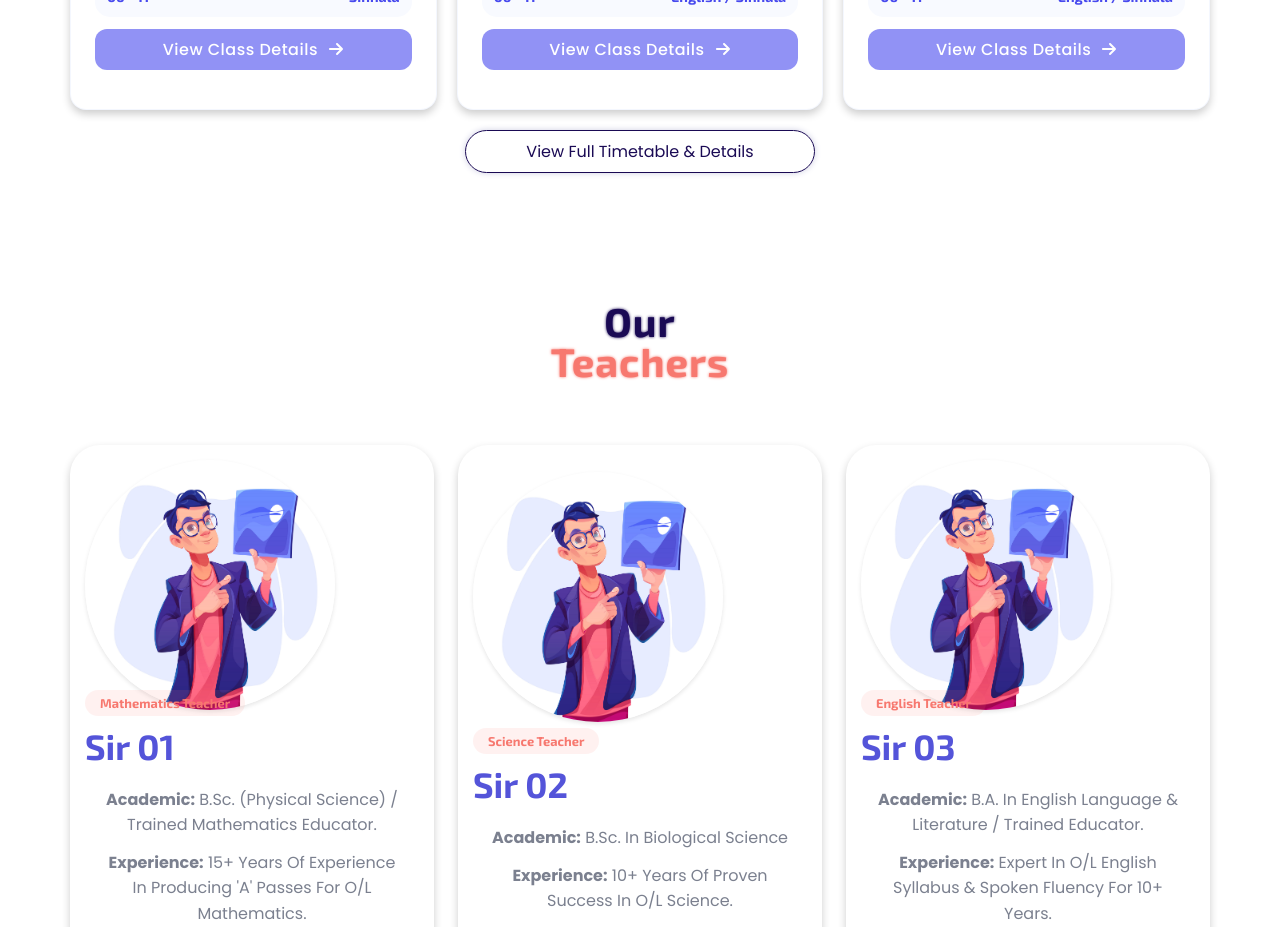
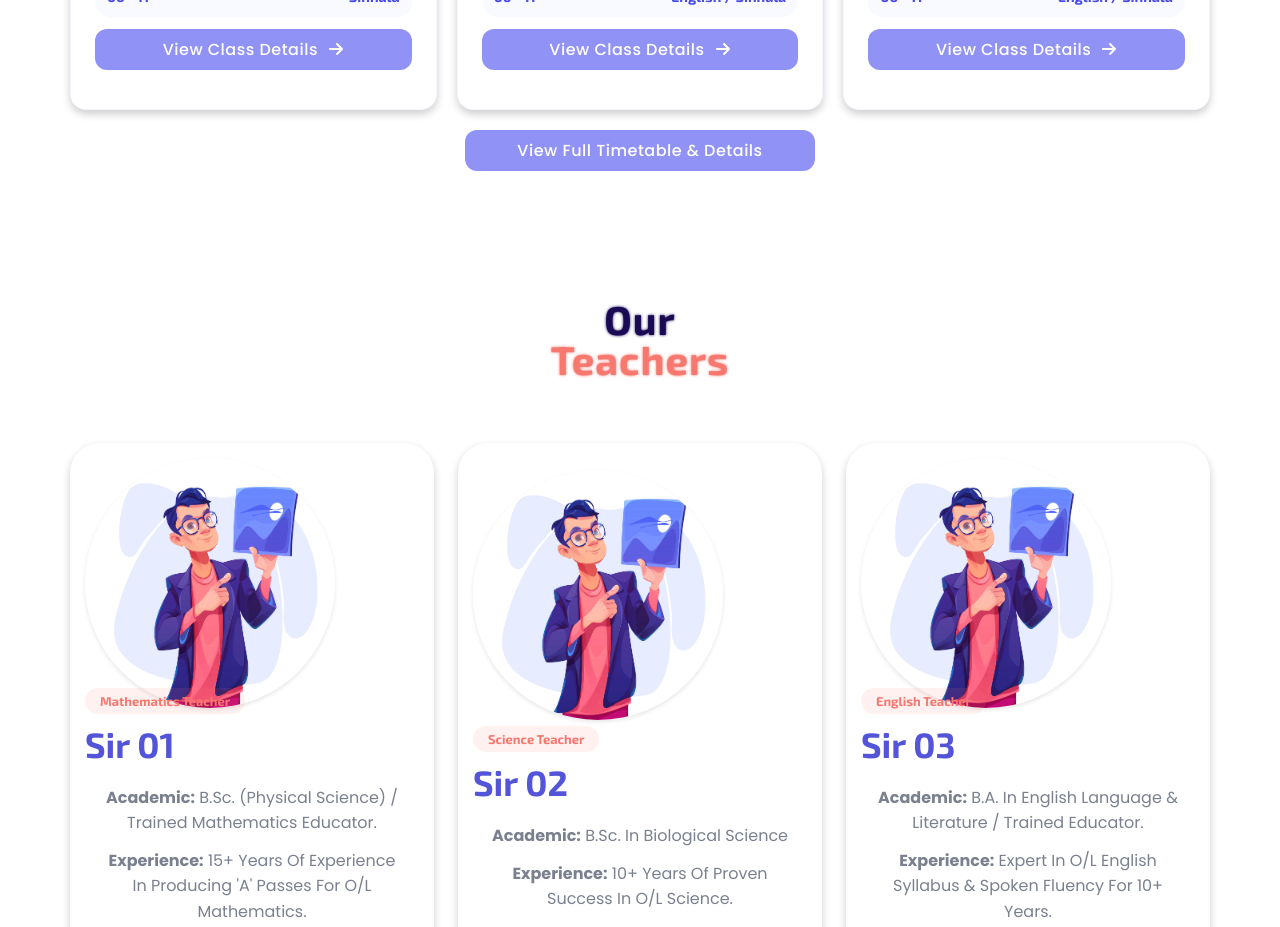
Before and after one commit to lakshan-beast/Educa-OL-Learning-Platform, a React (Vite) app: page / in a window 1280 px wide. Shown: the part 2380-3307 px from the top of the page. Built offline with nearby package versions, Linux system fonts and the light colour scheme.

Commit message:
chaneged

```diff
--- a/src/styles/components/_buttons.scss
+++ b/src/styles/components/_buttons.scss
@@ -1,7 +1,6 @@
 // all btns buttun and buttons
 .start-btn,
-.browse-btn,
-.fullclass-btn {
+.browse-btn {
   outline: none;
   border: none;
   display: block;
@@ -26,7 +25,6 @@
 }
 
 .browse-btn,
-.fullclass-btn,
 .contact-btn {
   border: 1px solid $secondary-blue;
   color: $secondary-blue;
@@ -42,8 +40,8 @@
   }
 
   &:hover {
-    background-color: $blue-light;
-    color: $blue-medium;
+    background: $blue-medium;
+    color: $white;
     border: none;
   }
 }
@@ -77,7 +75,8 @@
   }
 }
 
-.class-btns {
+.class-btns,
+.fullclass-btn {
   width: 100%;
   padding: 8px 12px;
   background: rgba($dark-purple1, 0.6);
@@ -98,88 +97,13 @@
   }
 }
 
-// // Base Button Style
-// .btn-base {
-//   outline: none;
-//   border: none;
-//   display: block;
-//   text-align: center;
-//   border-radius: $border-radius-small; // Variables වලින් ගත්තා
-//   transition: $transition-fast; // 0.3s ease
-//   cursor: pointer;
-//   background-size: 200% auto;
-//   box-shadow: $shadow-light;
+.fullclass-btn {
+  max-width: 350px;
+  width: 100%;
 
-//   &:hover {
-//     transform: translateY(-3px) scale(1.02);
-//     box-shadow: $shadow-medium;
-//   }
-// }
-
-// Start Button (Primary Gradient)
-// .start-btn {
-//   @extend .btn-base;
-//   background-image: linear-gradient(to right, #ff5a4e 0%, #4548ff 51%, #c0ccf3 100%);
-//   color: $white;
-
-//   &:hover {
-//     background-position: right center;
-//   }
-// }
-
-// // Browse Button (Outline Style)
-// .browse-btn {
-//   @extend .btn-base;
-//   border: 1px solid $secondary-blue;
-//   color: $secondary-blue;
-//   background-color: transparent;
-
-//   &:hover {
-//     background-color: $blue-light;
-//     color: $blue-medium;
-//     border-color: $blue-medium;
-//   }
-// }
-
-// // Contact & Review Buttons
-// .contact-btn,
-// .reviews-btn,
-// .fullclass-btn {
-//   @extend .btn-base;
-//   background: linear-gradient(to right, #ff5e53 0%, #474aff 100%);
-//   color: $white;
-//   padding: 10px 20px;
-
-//   &:hover {
-//     background: linear-gradient(to right, #ff5e5375 0%, #474aff80 100%);
-//   }
-// }
-
-// // Class View Button
-// .class-btn {
-//   @extend .btn-base;
-//   background-color: $dark-purple1;
-//   color: $white;
-//   padding: 6px 0;
-//   width: 100%;
-// }
-
-// .card-container {
-//   background: $white;
-//   border-radius: $border-radius-medium;
-//   padding: $padding-large;
-//   box-shadow: $shadow-light;
-//   transition: all 0.4s cubic-bezier(0.175, 0.885, 0.32, 1.275); // ලස්සන bounce effect එකක්
-//   border: 1px solid rgba($blue-light, 0.3);
-//   position: relative;
-//   overflow: hidden;
-//   height: 100%;
-//   @include flex-custom(flex-start, stretch, column, 1rem);
-
-//   // කාඩ් එක උඩට මවුස් එක ගෙනිච්චම වෙන වෙනස
-//   &:hover {
-//     transform: translateY(-10px);
-//     box-shadow: $shadow-dark;
-//     border-color: $dark-purple1;
-//   }
-// }
+  &:hover {
+    background-color: transparent;
+    color: rgba($dark-purple1, 0.6);
+    border: 2px solid;
+  }
+}
```
